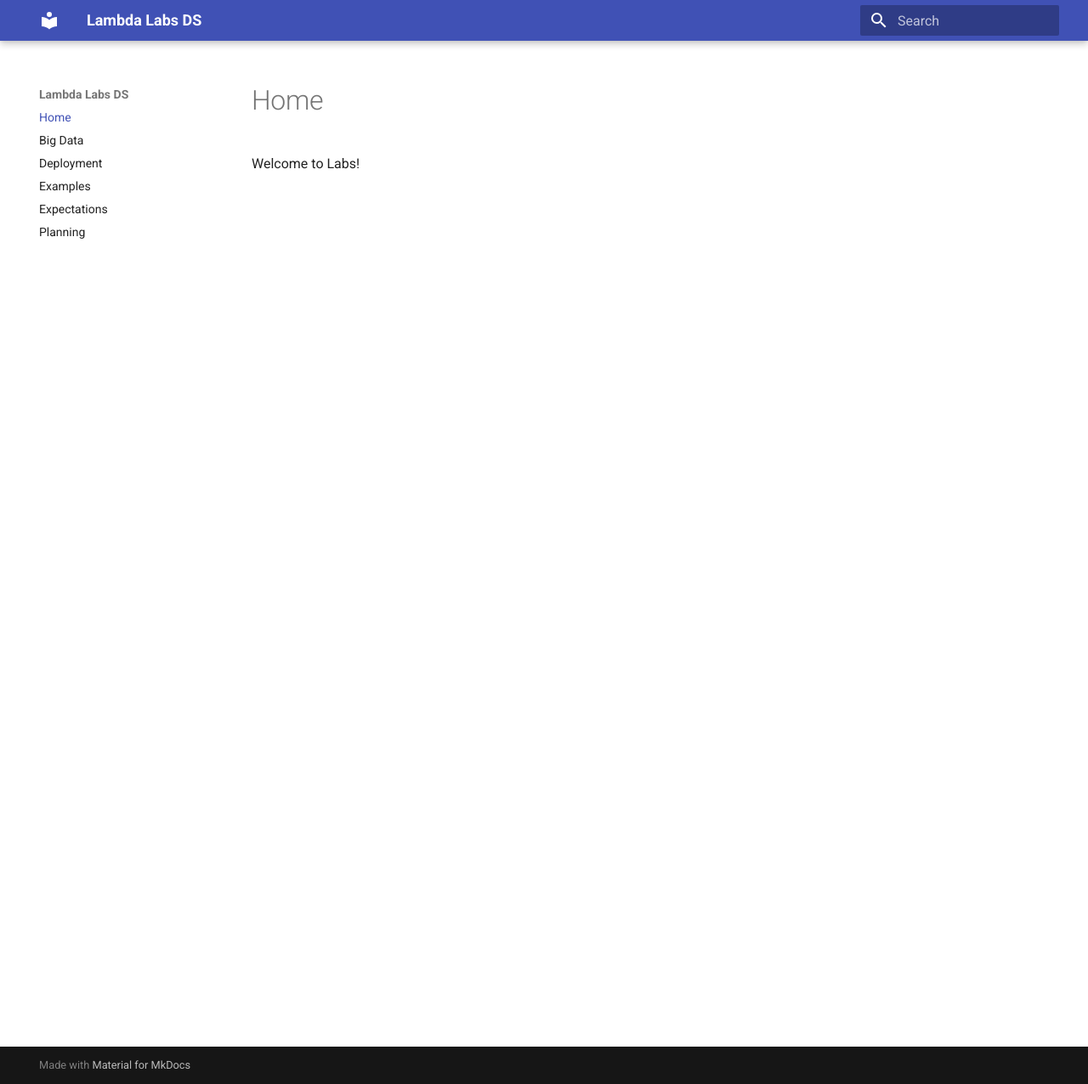
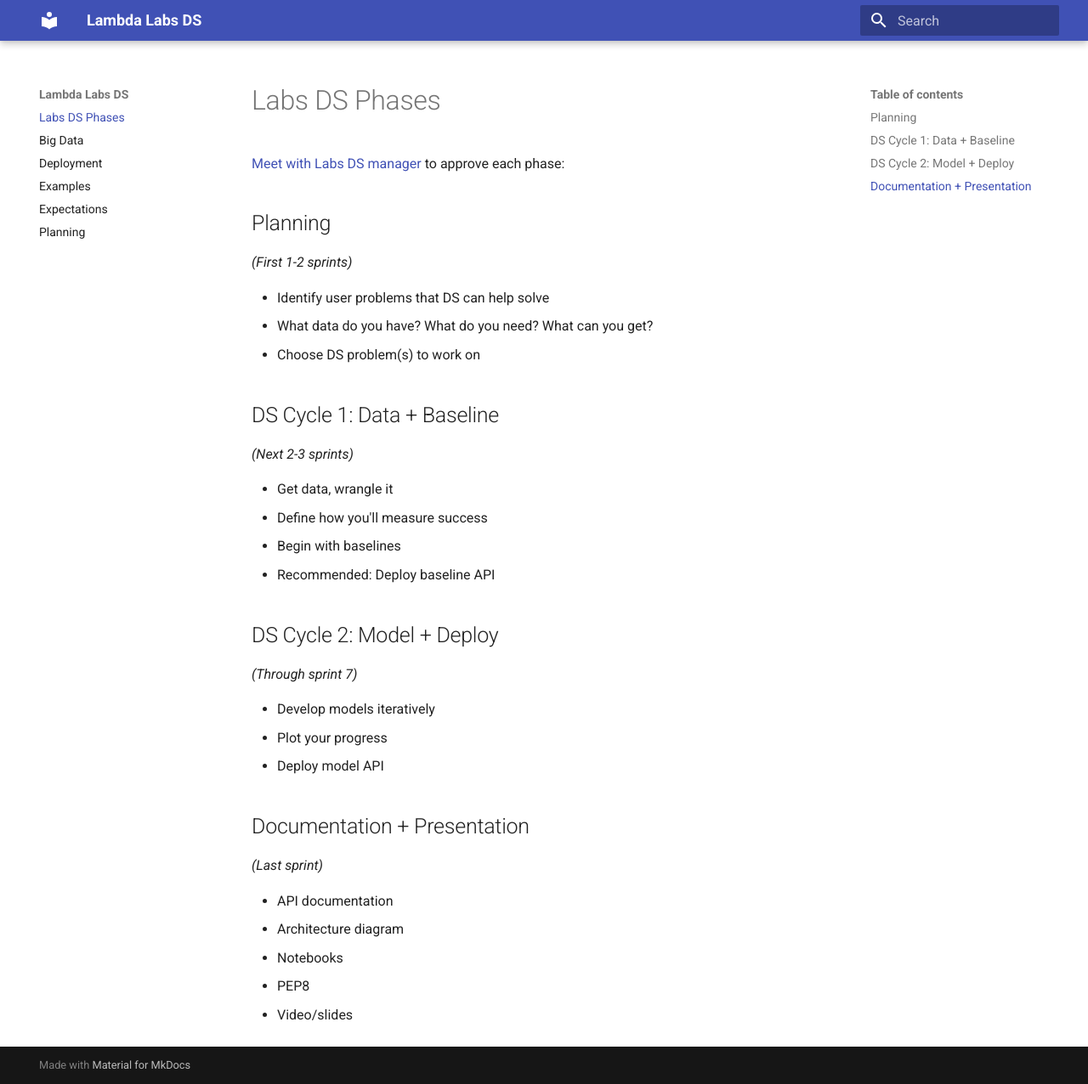
Before and after one commit to BloomTech-Labs/ds, an MkDocs documentation site: the page built from docs/index.md, in a window 1280 px wide and 1276 px high. Shown: the whole window at 85% size. Built offline with MkDocs 1.6.1 and Material for MkDocs 9.7.7, drawn with Linux system fonts in a browser that asks for light colours.

Commit message:
Add Labs phases to index.md

```diff
--- a/docs/index.md
+++ b/docs/index.md
@@ -1 +1,34 @@
-Welcome to Labs!
+# Labs DS Phases
+
+[Meet with Labs DS manager]() to approve each phase:
+
+## Planning
+_(First 1-2 sprints)_
+
+- Identify user problems that DS can help solve
+- What data do you have? What do you need? What can you get?
+- Choose DS problem(s) to work on
+
+## DS Cycle 1: Data + Baseline
+_(Next 2-3 sprints)_
+
+- Get data, wrangle it
+- Define how you'll measure success
+- Begin with baselines
+- Recommended: Deploy baseline API
+
+## DS Cycle 2: Model + Deploy
+_(Through sprint 7)_
+
+- Develop models iteratively
+- Plot your progress
+- Deploy model API
+
+## Documentation + Presentation
+_(Last sprint)_
+
+- API documentation
+- Architecture diagram
+- Notebooks
+- PEP8
+- Video/slides
```
